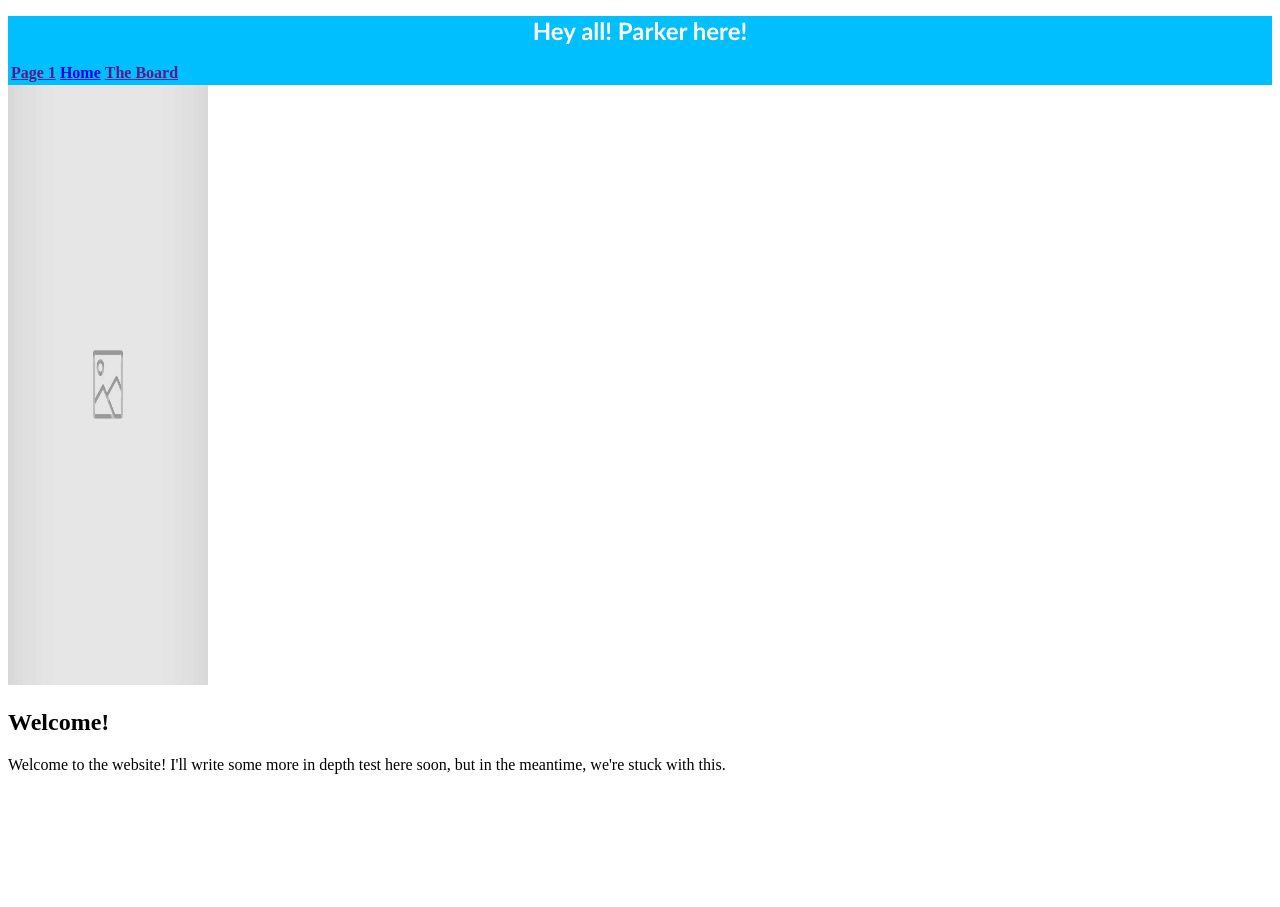
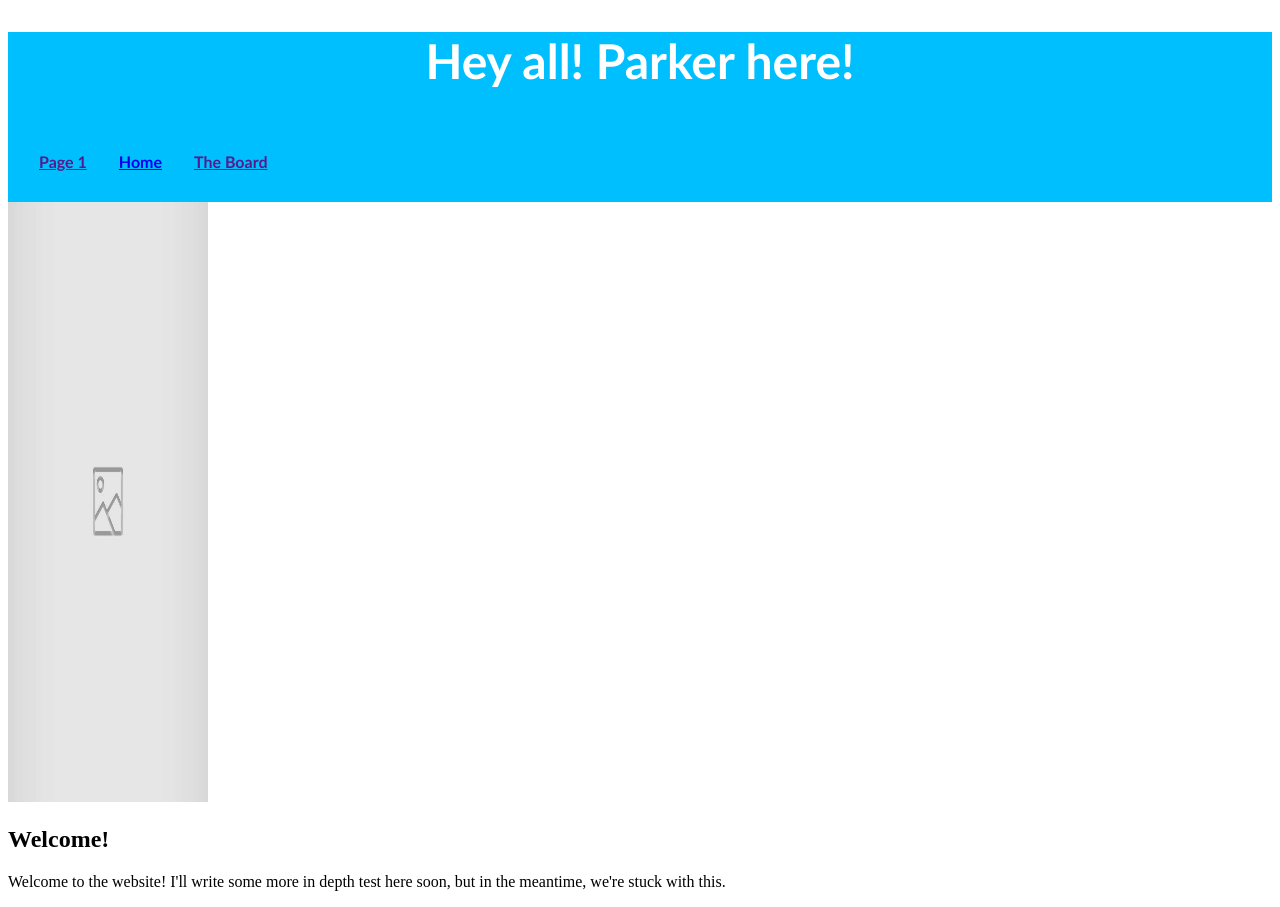
Before and after one commit to paj21/paj21.github.io, a plain HTML site: page index.html in a window 1280 px wide. Before the commit the page ends 800 px from the top, so only its background shows below. Drawn offline with Linux system fonts and the light colour scheme.

Commit message:
Updated style.css for improved heading

```diff
--- a/style.css
+++ b/style.css
@@ -2,9 +2,23 @@ header {
     background-color: deepskyblue;
 }
 
+nav {
+    text-align: center;
+}
+
+table {
+    border-spacing: 30px;
+}
+
+th, td {
+    font-family: 'Gill Sans', 'Gill Sans MT', Calibri, 'Trebuchet MS', sans-serif;
+    border: 2px black;
+    border-radius: 10px;
+}
+
 h1 {
     color:white;
-    font-size: 150%;
+    font-size: 300%;
     text-align: center;
     font-family: 'Gill Sans', 'Gill Sans MT', Calibri, 'Trebuchet MS', sans-serif
 }
```
